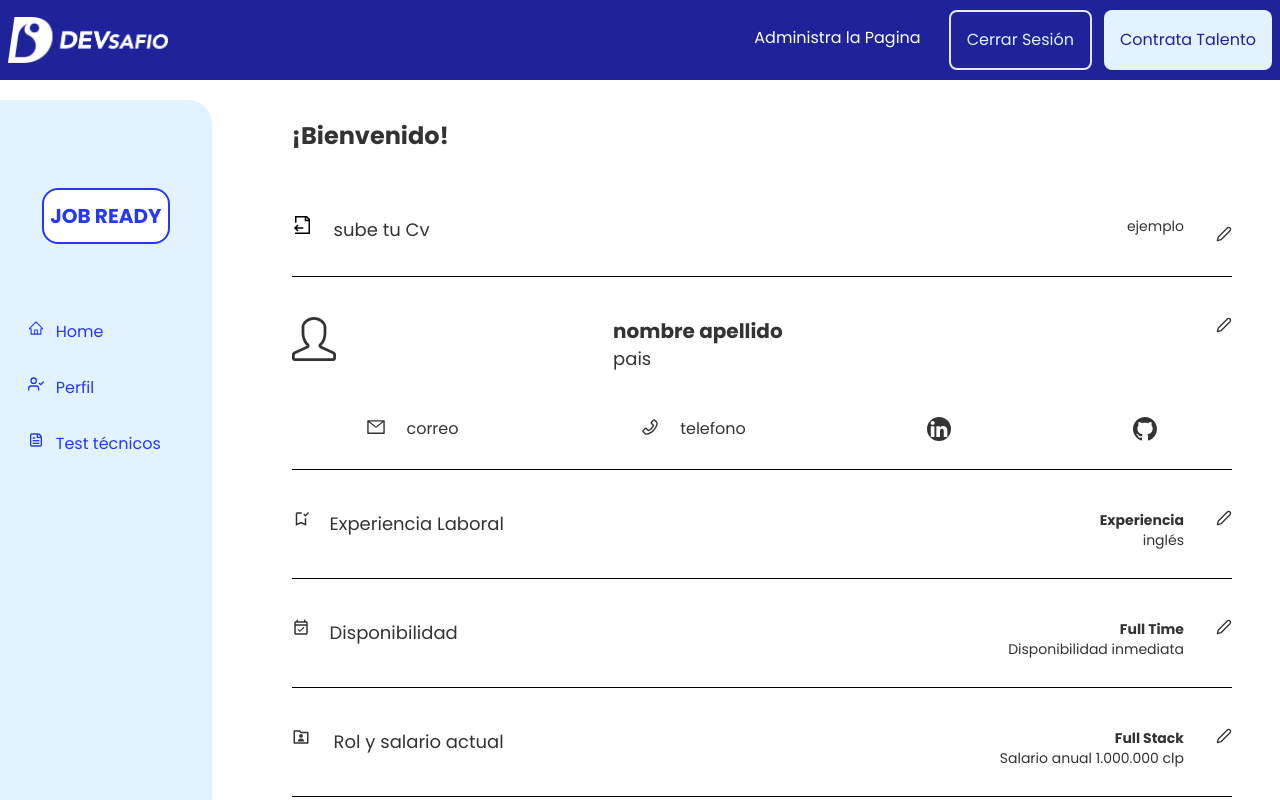
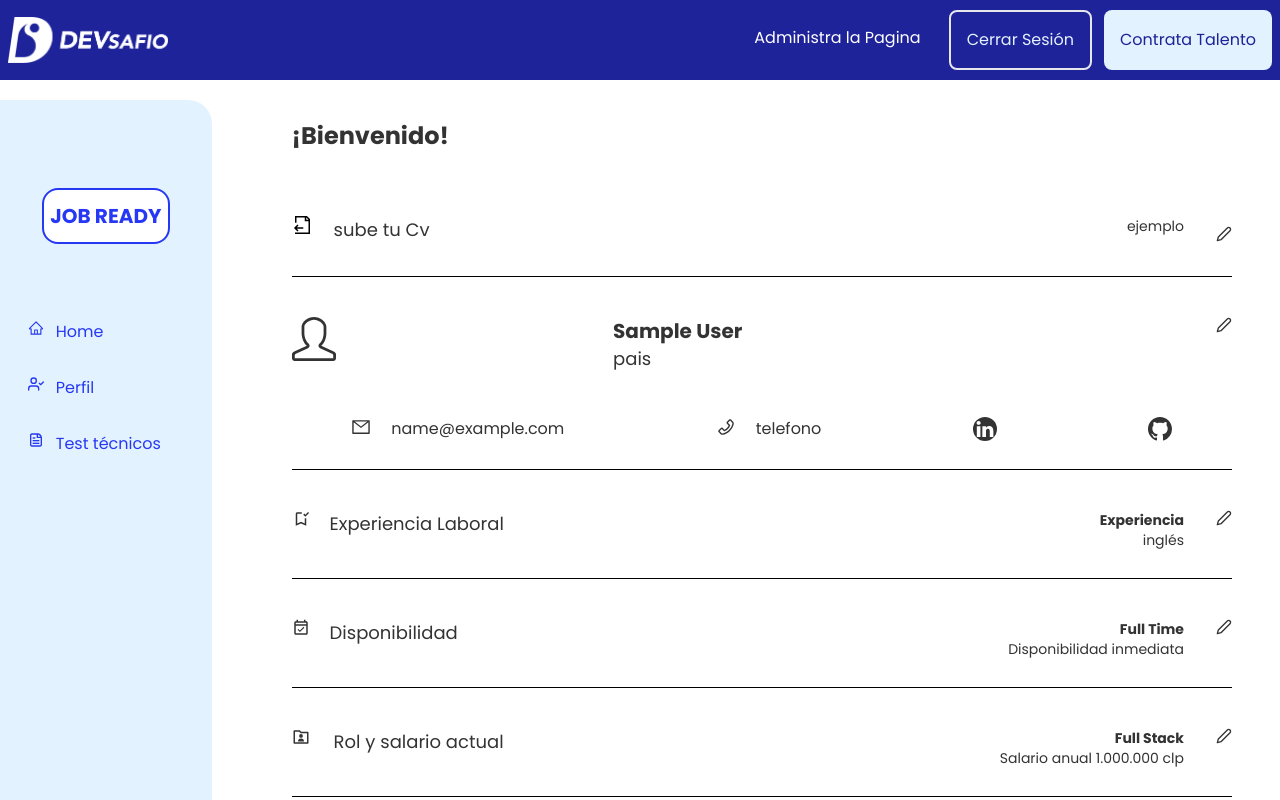
Before and after one commit to vecarope/ejemploReact, a React (Create React App) app: page /user/profile in a window 1280 px wide. Shown: the top 800 px of the page. Built offline with nearby package versions, Linux system fonts and the light colour scheme; sample sign-in values are in the browser's storage; what tw-elements would draw is missing.

Commit message:
profile information rendered using AuthContext

```diff
--- a/src/views/ApplicationForm/components/PersonalInformation.jsx
+++ b/src/views/ApplicationForm/components/PersonalInformation.jsx
@@ -1,9 +1,8 @@
 import * as FormField from '../../../components/Forms';
-import { useContext } from 'react';
-import { AuthContext } from '../../../context/authContext';
+import { useAuth } from '../../../context/authContext';
 
 export const PersonalInformation = ({ errors, touched }) => {
-  const { userData } = useContext(AuthContext);
+  const { userData } = useAuth()
   const gender = ['Femenino', 'Masculino', 'No binario', 'Otro'];
 
   const workStatus = [
--- a/src/views/UserProfile/index.jsx
+++ b/src/views/UserProfile/index.jsx
@@ -10,8 +10,11 @@ import {
   MdOutlineEventAvailable
 } from 'react-icons/md';
 import { RiFolderUserLine, RiDeleteBinLine } from 'react-icons/ri';
+import { useAuth } from '../../context/authContext';
 
 export default function UserProfile() {
+  const { userData } = useAuth();
+
   return (
     <div className="flex">
       <div className="lg:w-72 lg:pt-10 h-screen my-5 bg-fill-light rounded-tr-3xl">
@@ -40,7 +43,7 @@ export default function UserProfile() {
             <SlUser className="w-11 h-11 mr-7" />
           </div>
           <div className="col-start-1 sm:col-start-2">
-            <h1 className="font-bold text-xl">nombre apellido</h1>
+            <h1 className="font-bold text-xl">{userData.firstName} {userData.lastName}</h1>
             <p className="text-lg">pais</p>
           </div>
           <div className="flex justify-end">
@@ -50,7 +53,7 @@ export default function UserProfile() {
         <div className="flex justify-start sm:justify-around md:justify-around gap-8 mb-2 mt-4 lg:mb-7">
           <div className="flex gap-5">
             <AiOutlineMail className=" text-xl" />
-            <p className="hidden md:block">correo</p>
+            <p className="hidden md:block">{userData.email}</p>
           </div>
           <div className="flex gap-5">
             <AiOutlinePhone className=" text-xl" />
```
